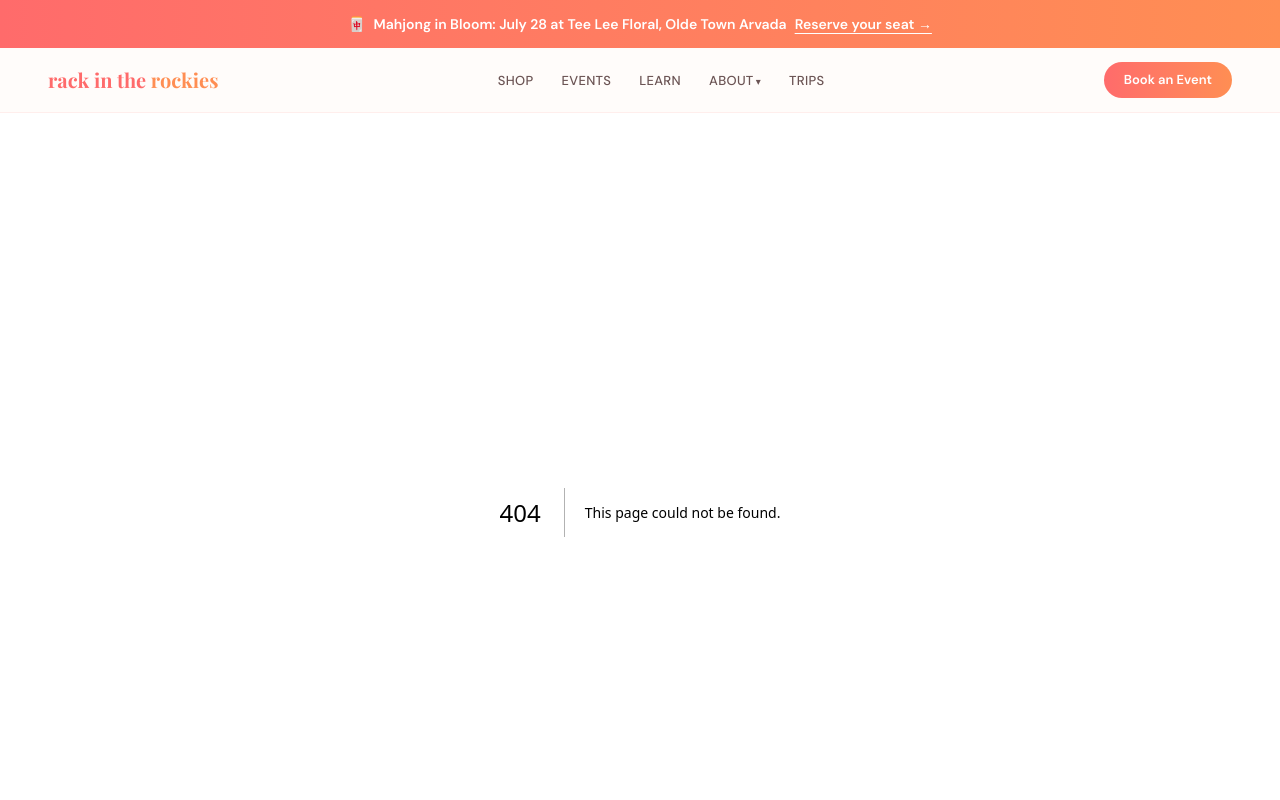
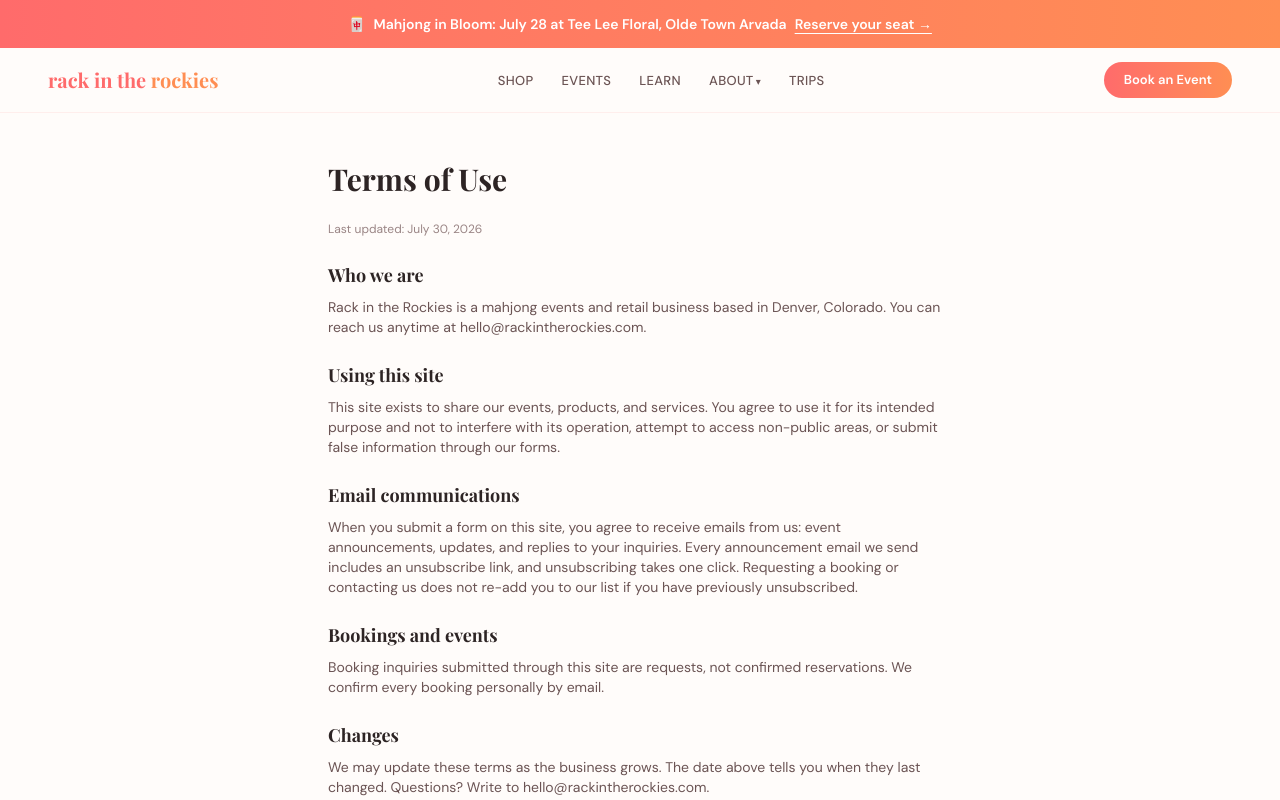
Before and after one commit to Rack-in-the-Rockies/rack-in-the-rockies, a Next.js app: page /terms in a window 1280 px wide. Before the commit this address had no page. Shown: the top 800 px of the page. Built offline with nearby package versions, Linux system fonts and the light colour scheme; a web font is replaced by a local one.

Commit message:
feat: terms and privacy pages, footer links, robots exclusions

```diff
--- /dev/null
+++ b/app/privacy/page.tsx
@@ -0,0 +1,62 @@
+import type { Metadata } from "next";
+import { BUSINESS_EMAIL, BUSINESS_LOCATION, BUSINESS_NAME } from "@/lib/business";
+
+export const metadata: Metadata = {
+  title: "Privacy Policy | Rack in the Rockies",
+  description: "How Rack in the Rockies handles your information.",
+};
+
+export default function PrivacyPage() {
+  return (
+    <main className="max-w-2xl mx-auto px-6 py-12 space-y-6">
+      <h1 className="font-display text-3xl font-bold text-text-dark">Privacy Policy</h1>
+      <p className="text-xs text-text-light">Last updated: July 30, 2026</p>
+
+      <section className="space-y-2">
+        <h2 className="font-display text-lg font-bold text-text-dark">What we collect</h2>
+        <p className="text-sm text-text-mid">
+          When you sign up for news or send us an inquiry, we collect what you
+          type into the form: your name, email address, and details about the
+          event you are asking about. That is the extent of it. We do not buy
+          data about you, and we do not use advertising trackers.
+        </p>
+      </section>
+
+      <section className="space-y-2">
+        <h2 className="font-display text-lg font-bold text-text-dark">What we do with it</h2>
+        <p className="text-sm text-text-mid">
+          We use your email address to reply to you and, if you agreed when
+          submitting, to send occasional event announcements. We tag records
+          with basics like how you found us and what you were interested in, so
+          our announcements stay relevant.
+        </p>
+      </section>
+
+      <section className="space-y-2">
+        <h2 className="font-display text-lg font-bold text-text-dark">Who else sees it</h2>
+        <p className="text-sm text-text-mid">
+          Your information is stored with our database provider (Supabase) and
+          our email delivery provider (Resend), which process it on our behalf.
+          We never sell your information, and we never share it with anyone
+          else.
+        </p>
+      </section>
+
+      <section className="space-y-2">
+        <h2 className="font-display text-lg font-bold text-text-dark">Your choices</h2>
+        <p className="text-sm text-text-mid">
+          Every announcement email includes a one-click unsubscribe link. If you
+          would like your information corrected or deleted entirely, email us at{" "}
+          {BUSINESS_EMAIL} and we will take care of it.
+        </p>
+      </section>
+
+      <section className="space-y-2">
+        <h2 className="font-display text-lg font-bold text-text-dark">Contact</h2>
+        <p className="text-sm text-text-mid">
+          {BUSINESS_NAME}, {BUSINESS_LOCATION}. {BUSINESS_EMAIL}.
+        </p>
+      </section>
+    </main>
+  );
+}
--- a/app/robots.ts
+++ b/app/robots.ts
@@ -5,6 +5,7 @@ export default function robots(): MetadataRoute.Robots {
     rules: {
       userAgent: "*",
       allow: "/",
+      disallow: ["/admin", "/unsubscribe", "/resubscribe", "/api"],
     },
     sitemap: "https://rackintherockies.com/sitemap.xml",
   };
--- a/app/sitemap.ts
+++ b/app/sitemap.ts
@@ -11,5 +11,7 @@ export default function sitemap(): MetadataRoute.Sitemap {
     { url: `${baseUrl}/about`, lastModified: new Date(), changeFrequency: "monthly", priority: 0.6 },
     { url: `${baseUrl}/contact`, lastModified: new Date(), changeFrequency: "monthly", priority: 0.6 },
     { url: `${baseUrl}/trips`, lastModified: new Date(), changeFrequency: "monthly", priority: 0.7 },
+    { url: `${baseUrl}/terms`, lastModified: new Date(), changeFrequency: "yearly", priority: 0.2 },
+    { url: `${baseUrl}/privacy`, lastModified: new Date(), changeFrequency: "yearly", priority: 0.2 },
   ];
 }
--- /dev/null
+++ b/app/terms/page.tsx
@@ -0,0 +1,61 @@
+import type { Metadata } from "next";
+import { BUSINESS_EMAIL, BUSINESS_LOCATION, BUSINESS_NAME } from "@/lib/business";
+
+export const metadata: Metadata = {
+  title: "Terms of Use | Rack in the Rockies",
+  description: "Terms of use for the Rack in the Rockies website.",
+};
+
+export default function TermsPage() {
+  return (
+    <main className="max-w-2xl mx-auto px-6 py-12 space-y-6">
+      <h1 className="font-display text-3xl font-bold text-text-dark">Terms of Use</h1>
+      <p className="text-xs text-text-light">Last updated: July 30, 2026</p>
+
+      <section className="space-y-2">
+        <h2 className="font-display text-lg font-bold text-text-dark">Who we are</h2>
+        <p className="text-sm text-text-mid">
+          {BUSINESS_NAME} is a mahjong events and retail business based in {BUSINESS_LOCATION}.
+          You can reach us anytime at {BUSINESS_EMAIL}.
+        </p>
+      </section>
+
+      <section className="space-y-2">
+        <h2 className="font-display text-lg font-bold text-text-dark">Using this site</h2>
+        <p className="text-sm text-text-mid">
+          This site exists to share our events, products, and services. You agree
+          to use it for its intended purpose and not to interfere with its
+          operation, attempt to access non-public areas, or submit false
+          information through our forms.
+        </p>
+      </section>
+
+      <section className="space-y-2">
+        <h2 className="font-display text-lg font-bold text-text-dark">Email communications</h2>
+        <p className="text-sm text-text-mid">
+          When you submit a form on this site, you agree to receive emails from
+          us: event announcements, updates, and replies to your inquiries. Every
+          announcement email we send includes an unsubscribe link, and
+          unsubscribing takes one click. Requesting a booking or contacting us
+          does not re-add you to our list if you have previously unsubscribed.
+        </p>
+      </section>
+
+      <section className="space-y-2">
+        <h2 className="font-display text-lg font-bold text-text-dark">Bookings and events</h2>
+        <p className="text-sm text-text-mid">
+          Booking inquiries submitted through this site are requests, not
+          confirmed reservations. We confirm every booking personally by email.
+        </p>
+      </section>
+
+      <section className="space-y-2">
+        <h2 className="font-display text-lg font-bold text-text-dark">Changes</h2>
+        <p className="text-sm text-text-mid">
+          We may update these terms as the business grows. The date above tells
+          you when they last changed. Questions? Write to {BUSINESS_EMAIL}.
+        </p>
+      </section>
+    </main>
+  );
+}
--- a/components/footer.tsx
+++ b/components/footer.tsx
@@ -30,6 +30,8 @@ const columns: { title: string; links: FooterLink[] }[] = [
         label: "Instagram",
         external: true,
       },
+      { href: "/terms", label: "Terms" },
+      { href: "/privacy", label: "Privacy" },
     ],
   },
 ];
```
